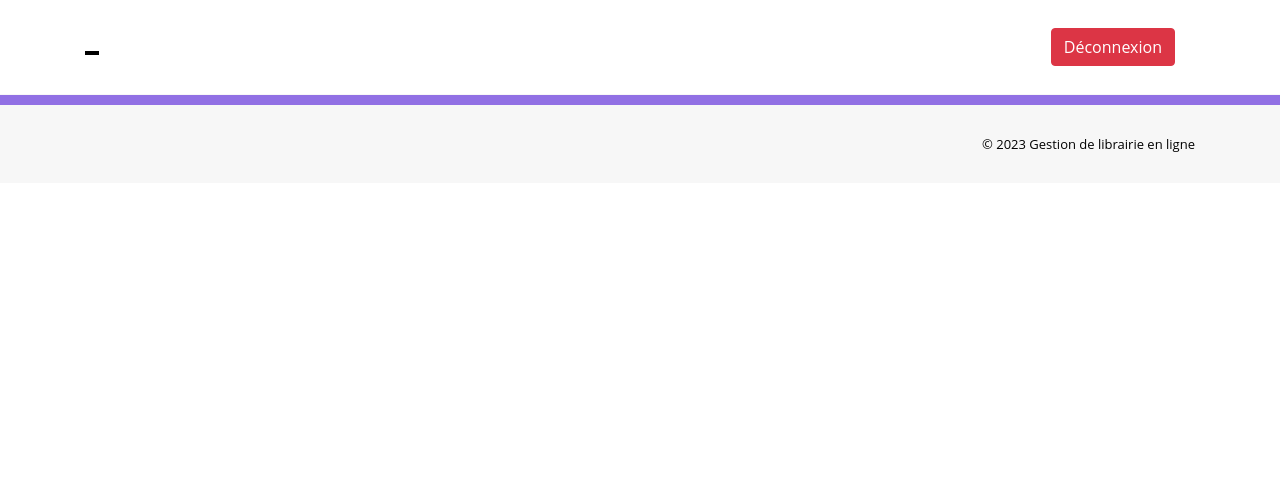
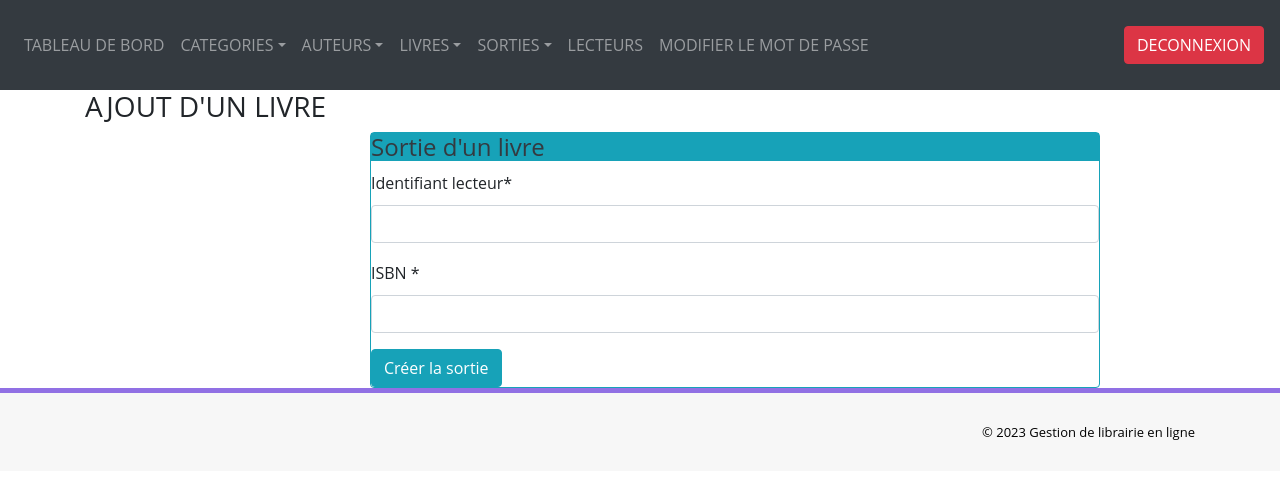
Before and after one commit to Volkyrie/My_Lib, a PHP site: page /admin/add-issue-book.php in a window 1280 px wide. Shown: the top 479 px of the page. Run offline with PHP 8.4, Linux system fonts and the light colour scheme; a user stored in the database is signed in; some libraries are stand-ins or nearby versions.

Commit message:
Add issue book finished

```diff
--- a/admin/add-issue-book.php
+++ b/admin/add-issue-book.php
@@ -2,6 +2,43 @@
 session_start();
 
 include('includes/config.php');
+// Si l'utilisateur n'est plus logué
+if (strlen($_SESSION['alogin']) == 0) {
+  // On le redirige vers la page de login
+  header('location:../index.php');
+} else {
+  // Sinon on peut continuer. Après soumission du formulaire de creation
+  if (isset($_POST['create'])) {
+        // On recupere l'identifiant
+        $rdid = strip_tags($_POST['rd']);
+
+        // On recupere le nom du livre
+        $isbn = (int) strip_tags($_POST['isbn']);
+        error_log($isbn, 0);
+        //On récupère l'Id du livre
+        $sql = "SELECT * from tblbooks WHERE ISBNNumber=:isbn";
+        $query = $dbh->prepare($sql);
+        $query->bindParam(':isbn', $isbn, PDO::PARAM_INT);
+        $query->execute();
+        $result = $query->fetch(PDO::FETCH_OBJ);
+        $bookId = $result->id;
+
+        // On prepare la requete d'insertion dans la table tblissuedbookdetails
+        $sql = "INSERT INTO tblissuedbookdetails (BookId, ReaderId, ReturnStatus) VALUES (:bookId, :readerId, 0)";
+        // On execute la requete
+        $query = $dbh->prepare($sql);
+        $query->bindParam(':bookId', $bookId, PDO::PARAM_INT);
+        $query->bindParam(':readerId', $rdid, PDO::PARAM_STR);
+        $query->execute();
+        $lastId = $dbh->lastInsertId();
+        // On stocke dans $_SESSION le message correspondant au resultat de loperation
+        if (isset($lastId)) {
+            $_SESSION['issuedmsg'] = "Le livre a bien été emprunté";
+        } else {
+                $_SESSION['issuedmsg'] = "Le livre n'a pas été emprunté";
+        }
+    }
+}
 ?>
 <!DOCTYPE html>
 <html lang="FR">
@@ -19,8 +56,48 @@ include('includes/config.php');
     <link href="assets/css/style.css" rel="stylesheet" />
     <script>
         // On crée une fonction JS pour récuperer le nom du lecteur à partir de son identifiant
+        let getReader = () => {
+            const msg = document.getElementById('rdId');
+            const rdId = document.getElementById('rd').value;
+            const btn = document.getElementById('create');
 
+            fetch(`get_reader.php?id=${rdId}`)
+            .then(response => response.json())
+            .then(data => {
+                msg.style.opacity = "1";
+                msg.innerHTML = data.msg;
+                if(data.rep === "nok") {
+                    btn.classList.add("disabled");
+                    btn.disabled = true;
+                } else {
+                    btn.classList.remove("disabled");
+                    btn.disabled = false;
+                }
+            })
+            .catch(error => console.error('Erreur lors de la vérification de l\'identifiant:', error));
+        }
         // On crée une fonction JS pour recuperer le titre du livre a partir de son identifiant ISBN
+        let getIsbn = () => {
+            const msg = document.getElementById('isbnId');
+            const isbn = document.getElementById('isbn').value;
+            const btn = document.getElementById('create');
+
+            fetch(`get_book.php?isbn=${isbn}`)
+            .then(response => response.json())
+            .then(data => {
+                msg.style.opacity = "1";
+                msg.innerHTML = data.msg;
+                if(data.rep === "nok") {
+                    btn.classList.add("disabled");
+                    btn.disabled = true;
+                }
+                else {
+                    btn.classList.remove("disabled");
+                    btn.disabled = false;
+                }
+            })
+            .catch(error => console.error('Erreur lors de la vérification de l\'ISBN:', error));
+        }
     </script>
 </head>
 
@@ -29,6 +106,36 @@ include('includes/config.php');
     <?php include('includes/header.php'); ?>
     <!-- MENU SECTION END-->
 
+<div class="container">
+  <div class="row">
+    <div class="col">
+    <h3>AJOUT D'UN LIVRE</h3>
+    </div>
+  </div>
+  <!-- On affiche le formulaire de creation-->
+  <div class="row">
+    <div class="col-lg-8 col-md-6 col-sm-6 col-xs-12 offset-md-3">
+      <div class="panel panel-info">
+        <div class="panel-body border border-info rounded">
+          <h4 class="bg-info text-dark">Sortie d'un livre</h4>
+          <form role="form" method="post" action="">
+            <div class="form-group">
+              <label for="name">Identifiant lecteur*</label>
+              <input id="rd" class="form-control" type="text" name="rd" required autocomplete="off" onBlur="getReader()"/>
+              <p id="rdId" style="opacity: 0;"></p>
+            </div>
+            <div class="form-group">
+              <label for="isbn">ISBN *</label>
+              <input id="isbn" class="form-control" type="text" name="isbn" required autocomplete="off" onBlur="getIsbn()"/>
+              <p id="isbnId" style="opacity: 0;"></p>
+            </div>
+            <button type="submit" id="create" name="create" class="btn btn-info"> Créer la sortie </button>
+          </form>
+        </div>
+      </div>
+    </div>
+      </div>
+</div>
     <!-- Dans le formulaire du sortie, on appelle les fonctions JS de recuperation du nom du lecteur et du titre du livre
  sur evenement onBlur-->
 
--- a/admin/includes/header.php
+++ b/admin/includes/header.php
@@ -1,4 +1,4 @@
-<div class="navbar navbar-inverse set-radius-zero" >
+<!-- <div class="navbar navbar-inverse set-radius-zero" >
         <div class="container">
             <div class="navbar-header">
                 <button type="button" class="navbar-toggle" data-toggle="collapse" data-target=".navbar-collapse">
@@ -7,7 +7,7 @@
                     <span class="icon-bar"></span>
                 </button>
                 <a class="navbar-brand">
-                    <!--img src="assets/img/logo.png" /-->
+                    img src="assets/img/logo.png" /
                 </a>
             </div>
 
@@ -15,55 +15,55 @@
                 <a href="logout.php" class="btn btn-danger pull-right">Déconnexion</a>
             </div>
         </div>
-    </div>
+    </div> -->
     <!-- LOGO HEADER END-->
-    <section class="menu-section">
-        <div class="container">
-            <div class="row ">
-                <div class="col-md-12">
-                    <div class="navbar-collapse collapse ">
-                        <ul id="menu-top" class="nav navbar-nav navbar-right">
-                            <li><a href="dashboard.php" class="menu-top-active">TABLEAU DE BORD</a></li>
-                            <li>
-                                <a href="#" class="dropdown-toggle" id="ddlmenuItem" data-toggle="dropdown"> Categories <i class="fa fa-angle-down"></i></a>
+    <nav class="navbar navbar-expand-sm bg-dark navbar-dark">
+        <button class="navbar-toggler" type="button" data-toggle="dropdown" data-target="#collapsibleNavbar">
+            <span class="navbar-toggler-icon"></span>
+        </button>
+        <div class="navbar-collapse" id="collapsibleNavbar">
+            <ul class="nav navbar-nav">
+                <li class="nav-item"><a href="dashboard.php" class="nav-link">TABLEAU DE BORD</a></li>
+                <li class="nav-item dropdown">
+                    <a href="#" class="dropdown-toggle nav-link" id="ddlmenuItem" data-toggle="dropdown"> CATEGORIES</a>
                     <ul class="dropdown-menu" role="menu" aria-labelledby="ddlmenuItem">
-                                    <li role="presentation"><a role="menuitem" tabindex="-1" href="./add-category.php">Ajouter une catégorie</a></li>
-                                    <li role="presentation"><a role="menuitem" tabindex="-1" href="./manage-categories.php">Gérer les catégories</a></li>
+                        <li role="presentation" class="nav-item "><a role="menuitem" tabindex="-1" href="./add-category.php"  class="dropdown-item">Ajouter une catégorie</a></li>
+                        <li role="presentation" class="nav-item "><a role="menuitem" tabindex="-1" href="./manage-categories.php"  class="dropdown-item">Gérer les catégories</a></li>
                     </ul>
                 </li>
-                            <li>
-                                <a href="#" class="dropdown-toggle" id="ddlmenuItem" data-toggle="dropdown"> Auteurs <i class="fa fa-angle-down"></i></a>
+                <li class="nav-item dropdown">
+                    <a href="#" class="dropdown-toggle nav-link" id="ddlmenuItem" data-toggle="dropdown"> AUTEURS</a>
                     <ul class="dropdown-menu" role="menu" aria-labelledby="ddlmenuItem">
-                                    <li role="presentation"><a role="menuitem" tabindex="-1" href="./add-author.php">Ajouter un auteur</a></li>
-                                    <li role="presentation"><a role="menuitem" tabindex="-1" href="./manage-authors.php">Gérer les auteurs</a></li>
+                        <li role="presentation" class="nav-item "><a role="menuitem" tabindex="-1" href="./add-author.php"  class="dropdown-item">Ajouter un auteur</a></li>
+                        <li role="presentation" class="nav-item "><a role="menuitem" tabindex="-1" href="./manage-authors.php"  class="dropdown-item">Gérer les auteurs</a></li>
                     </ul>
                 </li>
-                            <li>
-                                <a href="#" class="dropdown-toggle" id="ddlmenuItem" data-toggle="dropdown"> Livres <i class="fa fa-angle-down"></i></a>
-                                <ul class="dropdown-menu" role="menu" aria-labelledby="ddlmenuItem">
-                                    <li role="presentation"><a role="menuitem" tabindex="-1" href="./add-book.php">Ajouter un livre</a></li>
-                                    <li role="presentation"><a role="menuitem" tabindex="-1" href="./manage-books.php">Gérer les livres</a></li>
+                <li class="nav-item dropdown">
+                    <a href="#" class="dropdown-toggle nav-link" id="ddlmenuItem" data-toggle="dropdown"> LIVRES</a>
+                    <ul class="dropdown-menu nav-item" role="menu" aria-labelledby="ddlmenuItem">
+                        <li role="presentation" class="nav-item "><a role="menuitem" tabindex="-1" href="./add-book.php" class="dropdown-item">Ajouter un livre</a></li>
+                        <li role="presentation" class="nav-item "><a role="menuitem" tabindex="-1" href="./manage-books.php" class="dropdown-item">Gérer les livres</a></li>
                     </ul>
                 </li>
-                            <li>
-                                <a href="#" class="dropdown-toggle" id="ddlmenuItem" data-toggle="dropdown"> Sorties <i class="fa fa-angle-down"></i></a>
-                                <ul class="dropdown-menu" role="menu" aria-labelledby="ddlmenuItem">
-                                    <li role="presentation"><a role="menuitem" tabindex="-1" href="./add-issue-book.php">Ajouter une sortie</a></li>
-                                    <li role="presentation"><a role="menuitem" tabindex="-1" href="./manage-issued-books.php">Gérer les sorties</a></li>
+                <li class="nav-item dropdown">
+                    <a href="#" class="dropdown-toggle nav-link" id="ddlmenuItem" data-toggle="dropdown"> SORTIES</a>
+                    <ul class="dropdown-menu nav-item" role="menu" aria-labelledby="ddlmenuItem">
+                        <li role="presentation" class="nav-item"><a role="menuitem" tabindex="-1" href="./add-issue-book.php"  class="dropdown-item">Ajouter une sortie</a></li>
+                        <li role="presentation" class="nav-item"><a role="menuitem" tabindex="-1" href="./manage-issued-books.php"  class="dropdown-item">Gérer les sorties</a></li>
                     </ul>
                 </li>
-                            <!-- li>
-                                <a href="#" class="dropdown-toggle" id="ddlmenuItem" data-toggle="dropdown"> Lecteurs <i class="fa fa-angle-down"></i></a>
+                <!-- <li class="nav-item">
+                    <a href="#" class="dropdown-toggle nav-link" id="ddlmenuItem" data-toggle="dropdown"> Lecteurs <i class="fa fa-angle-down"</a>
                     <ul class="dropdown-menu" role="menu" aria-labelledby="ddlmenuItem">
-                                    <li role="presentation"><a role="menuitem" tabindex="-1" href="add-reader.php">Ajouter un lecteur</a></li>
-                                    <li role="presentation"><a role="menuitem" tabindex="-1" href="reg-students.php">Gérer les lecteurs</a></li>
+                        <li role="presentation" class="nav-link"><a role="menuitem" tabindex="-1" href="add-reader.php" class="nav-link">Ajouter un lecteur</a></li>
+                        <li role="presentation"><a role="menuitem" tabindex="-1" href="reg-students.php" class="nav-link">Gérer les lecteurs</a></li>
                     </ul>
-                            </li -->
-                            <li><a href="reg-students.php">Lecteurs</a></li>
-                            <li><a href="change-password.php">Modifier le mot de passe</a></li>
+                </li> -->
+                <li class="nav-item"><a href="reg-students.php" class="nav-link">LECTEURS</a></li>
+                <li class="nav-item"><a href="change-password.php" class="nav-link">MODIFIER LE MOT DE PASSE</a></li>
             </ul>
         </div>
+        <div class="pull-right">
+            <a href="logout.php" class="btn btn-danger pull-right">DECONNEXION</a>
         </div>
-            </div>
-        </div>
-    </section>
+    </nav>
```
Also changed, not shown: admin/get_book.php (+14 -2 lines), admin/get_reader.php (+21 -1 lines). Lines whose indentation alone changed are shown as unchanged.
